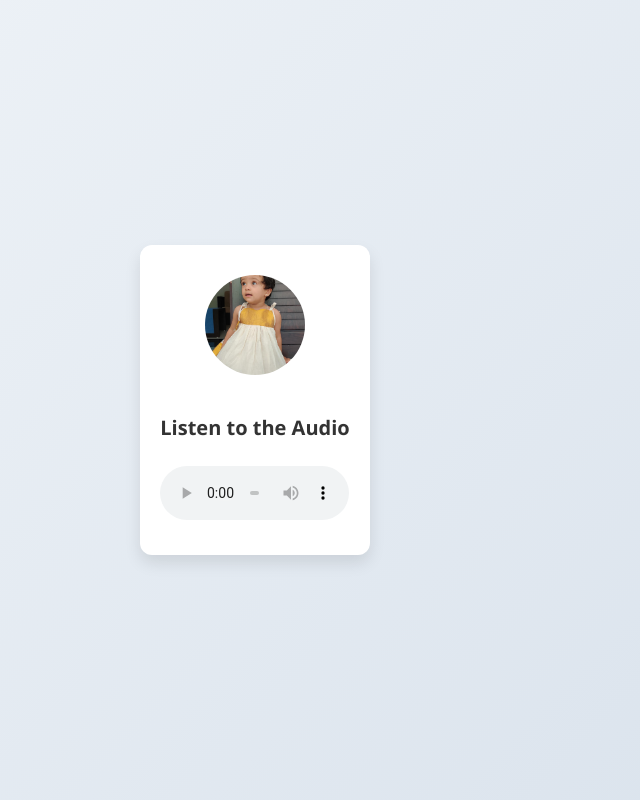
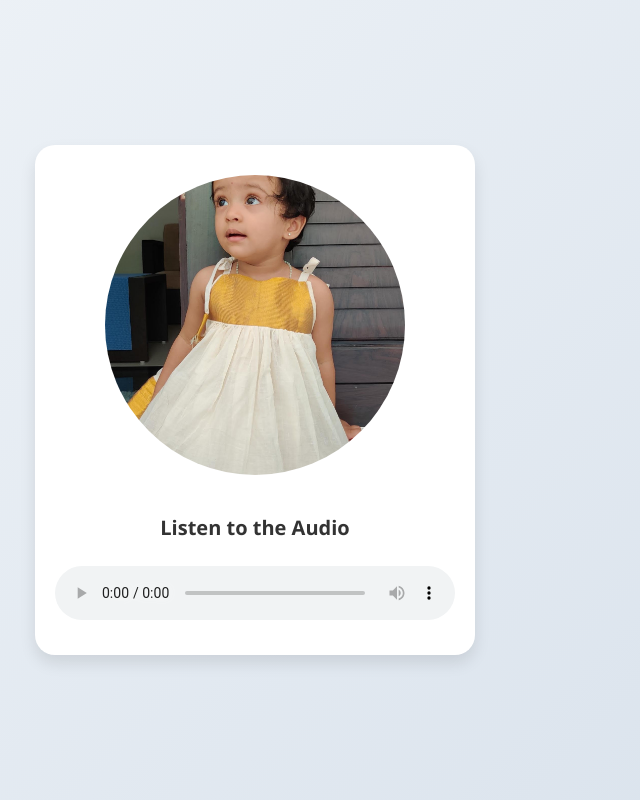
Before and after one commit to alinethachil/Ammamma_Maykutty, a plain HTML site: page index.html in a window 1280 px wide. Shown: the whole page, without its empty margins (385-1025 px from the left). Drawn offline with Linux system fonts and the light colour scheme.

Commit message:
Add files via upload

```diff
--- a/index.html
+++ b/index.html
@@ -20,16 +20,16 @@
 
     .container {
       background: white;
-      border-radius: 12px;
+      border-radius: 20px;
       box-shadow: 0 8px 16px rgba(0,0,0,0.1);
       padding: 30px 20px;
-      max-width: 400px;
+      max-width: 1000px;
       text-align: center;
     }
 
     .image-container img {
-      width: 100px;
-      height: 100px;
+      width: 300px;
+      height: 300px;
       object-fit: cover;
       border-radius: 50%;
       margin-bottom: 20px;
@@ -41,7 +41,7 @@
     }
 
     audio {
-      width: 100%;
+      width: 400px;
       margin-top: 10px;
     }
   </style>
```
